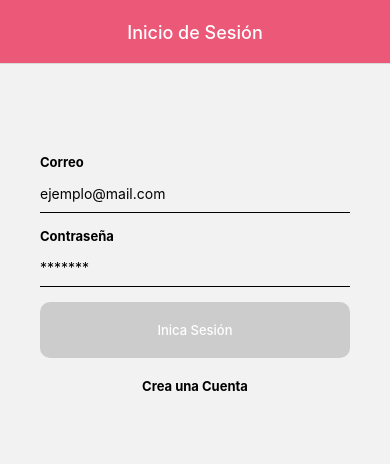
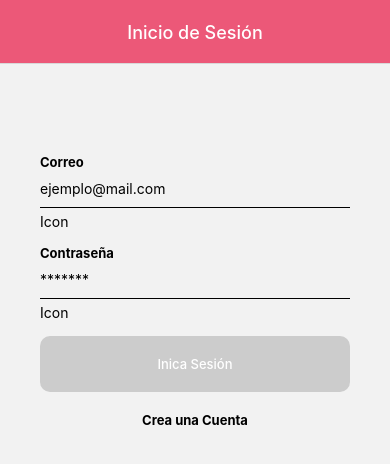
Before and after one commit to luisjairm/react-native-practica, a React Native app: screen /LogIn in a window 390 px wide. Shown: the top 464 px of the page. Built offline with nearby package versions, Linux system fonts and the light colour scheme.

Commit message:
refactor: :recycle: input

```diff
--- a/src/Presentation/components/input/index.tsx
+++ b/src/Presentation/components/input/index.tsx
@@ -1,4 +1,4 @@
-import { Keyboard, KeyboardAvoidingView, Platform, Text, TextInput, TouchableWithoutFeedback, View } from 'react-native'
+import { Keyboard, KeyboardAvoidingView, Platform, StyleProp, Text, TextInput, TextStyle, TouchableWithoutFeedback, View, ViewStyle } from 'react-native'
 import styles from './styles'
 
 export interface IOnChangeProps {
@@ -15,16 +15,20 @@ export interface IOnFocus {
 
 export interface IInputProps {
   name: string
-  placehoder: string
+  placehoder?: string
   value: string
-  label: string
+  label?: string
   error: string
   hasError: boolean
   active: boolean
-  secureTextEntry: boolean
+  secureTextEntry?: boolean
   onChange: ({ name, text }: IOnChangeProps) => void
   onFocus: ({ name }: IOnFocus) => void
   onBlur: ({ name }: IOnBlur) => void
+  containerButtonStyle?: StyleProp<ViewStyle>
+  labelStyle?: StyleProp<TextStyle>
+  inputStyle?: StyleProp<TextStyle>
+  errorStyle?: StyleProp<TextStyle>
 }
 
 const Input = ({
@@ -38,7 +42,11 @@ const Input = ({
   hasError,
   error,
   active,
-  secureTextEntry
+  secureTextEntry,
+  containerButtonStyle,
+  labelStyle,
+  inputStyle,
+  errorStyle
 }: IInputProps) => {
   return (
     <KeyboardAvoidingView
@@ -46,24 +54,41 @@ const Input = ({
       behavior={Platform.OS === 'ios' ? 'padding' : 'height'}
     >
       <TouchableWithoutFeedback onPress={() => Keyboard.dismiss()}>
-        <View style={[styles.containerInput]}>
-          <Text style={[styles.label]}>{label}</Text>
+        <View style={[
+          styles.containerInput,
+          containerButtonStyle
+        ]}
+        >
+          <View>
+            <Text style={[
+              styles.label,
+              labelStyle
+            ]}
+            >{label}
+            </Text>
             <TextInput
               placeholder={placehoder}
               value={value}
               onChangeText={(text) => onChange({ name, text })}
               onFocus={() => onFocus({ name })}
               onBlur={() => onBlur({ name })}
-            style={[styles.input]}
+              style={[
+                styles.input,
+                inputStyle
+              ]}
               secureTextEntry={secureTextEntry}
             />
             {
         hasError
           ? (
-            <Text style={[styles.error]}>{error}</Text>
+            <Text style={[styles.error, errorStyle]}>{error}</Text>
             )
           : null
       }
+          </View>
+          <View>
+            <Text>Icon</Text>
+          </View>
         </View>
       </TouchableWithoutFeedback>
     </KeyboardAvoidingView>
```
Lines whose indentation alone changed are shown as unchanged.
